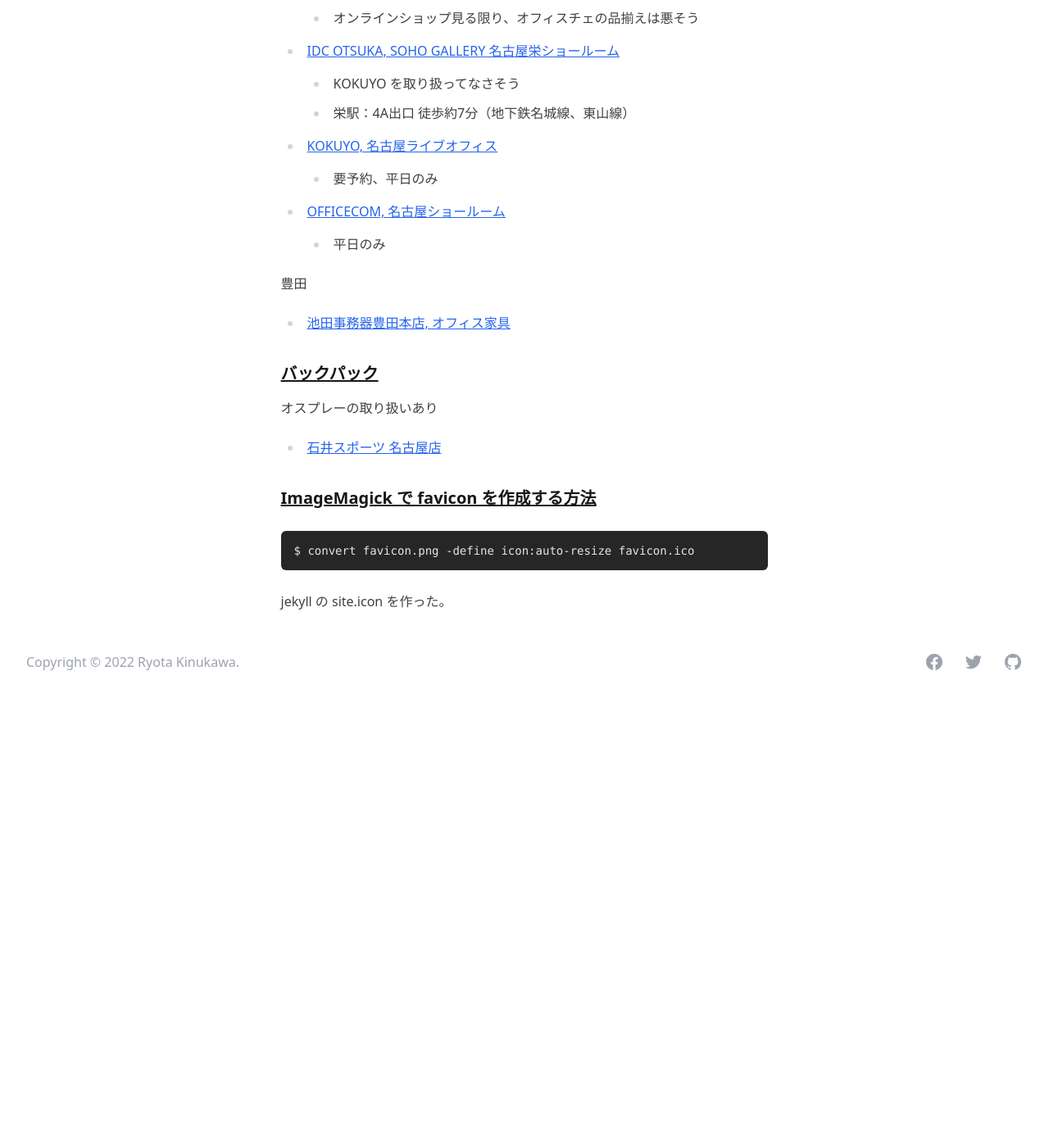
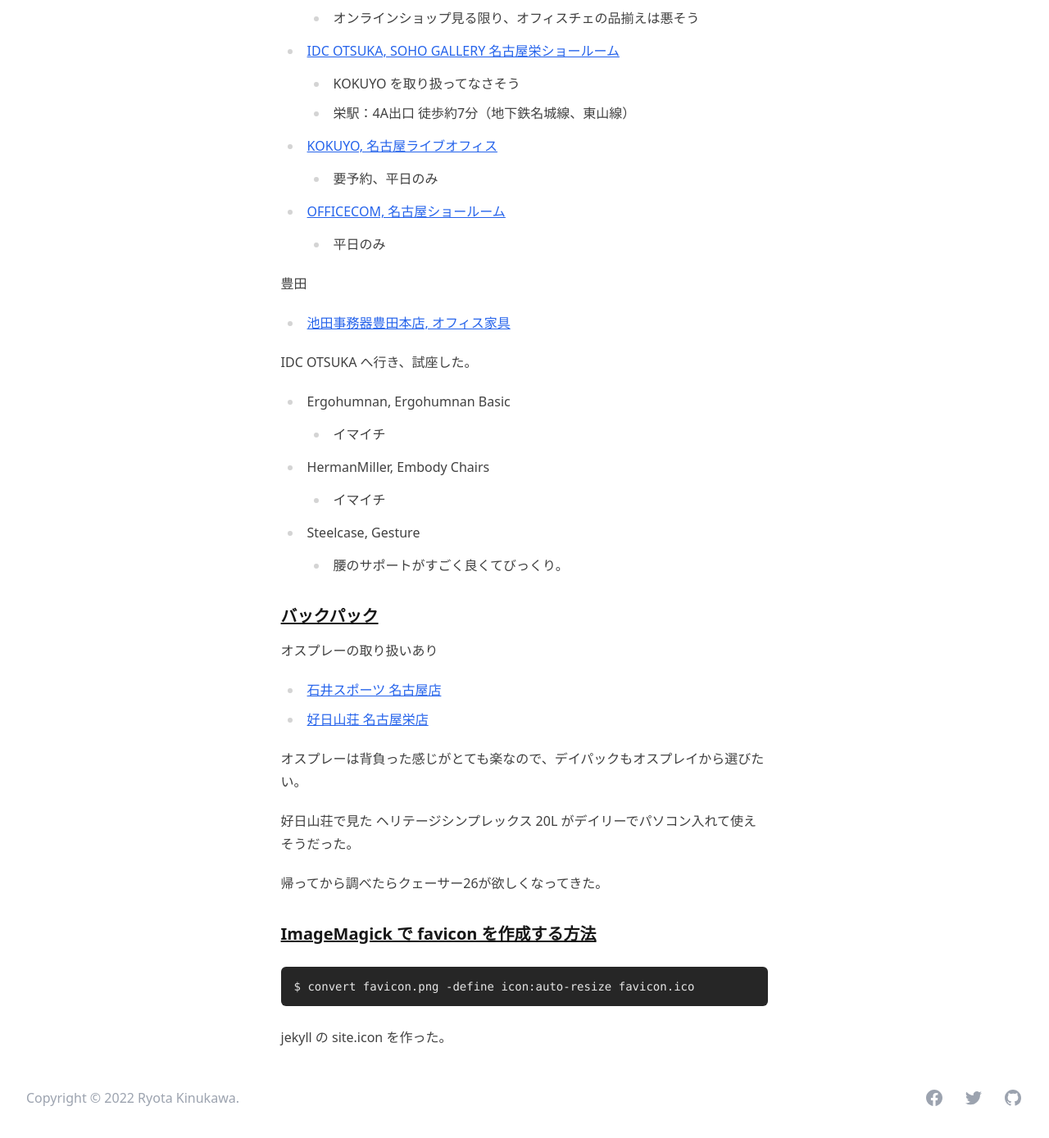
Before and after one commit to pojiro/pojiro.github.io, a Jekyll site: the page built from _posts/2022-10-16-note.md, in a window 1280 px wide and 1400 px high, scrolled down 432 px. Shown: the top 1389 px of the window at 82% size. Built offline with Jekyll 4.4.1, drawn with Linux system fonts in a browser that asks for light colours; some web fonts are replaced; Markdown is read by kramdown in place of the engine named in the settings; before the commit the page ends 1300 px from its top, so only the background shows below that.

Commit message:
update: 2022-10-16

```diff
--- a/_posts/2022-10-16-note.md
+++ b/_posts/2022-10-16-note.md
@@ -25,12 +25,29 @@
 
 * [池田事務器豊田本店, オフィス家具](https://www.ikj.co.jp/pages/139/)
 
+
+
+IDC OTSUKA へ行き、試座した。
+
+* Ergohumnan, Ergohumnan Basic
+  * イマイチ
+* HermanMiller, Embody Chairs
+  * イマイチ
+* Steelcase, Gesture
+  * 腰のサポートがすごく良くてびっくり。
+
 ### バックパック
 
 オスプレーの取り扱いあり
 
 * [石井スポーツ 名古屋店](https://www.ici-sports.com/shop/ibsnagoya/)
+* [好日山荘 名古屋栄店](https://www.kojitusanso.jp/shop/hokuriku_toukai/nagoyasakae/)
 
+オスプレーは背負った感じがとても楽なので、デイパックもオスプレイから選びたい。
+
+好日山荘で見た ヘリテージシンプレックス 20L がデイリーでパソコン入れて使えそうだった。
+
+帰ってから調べたらクェーサー26が欲しくなってきた。
 
 ### ImageMagick で favicon を作成する方法
 
```
